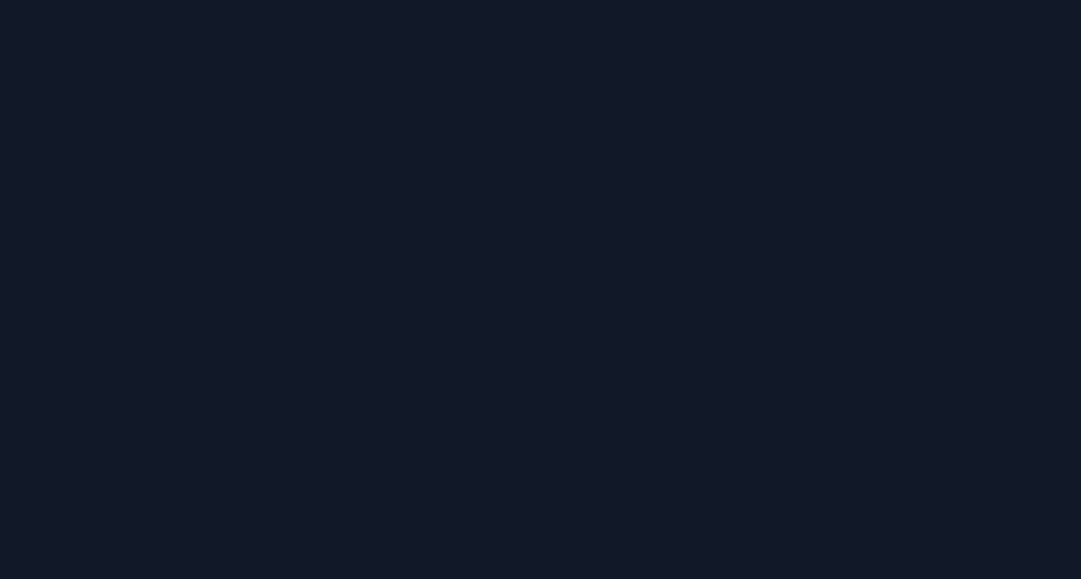
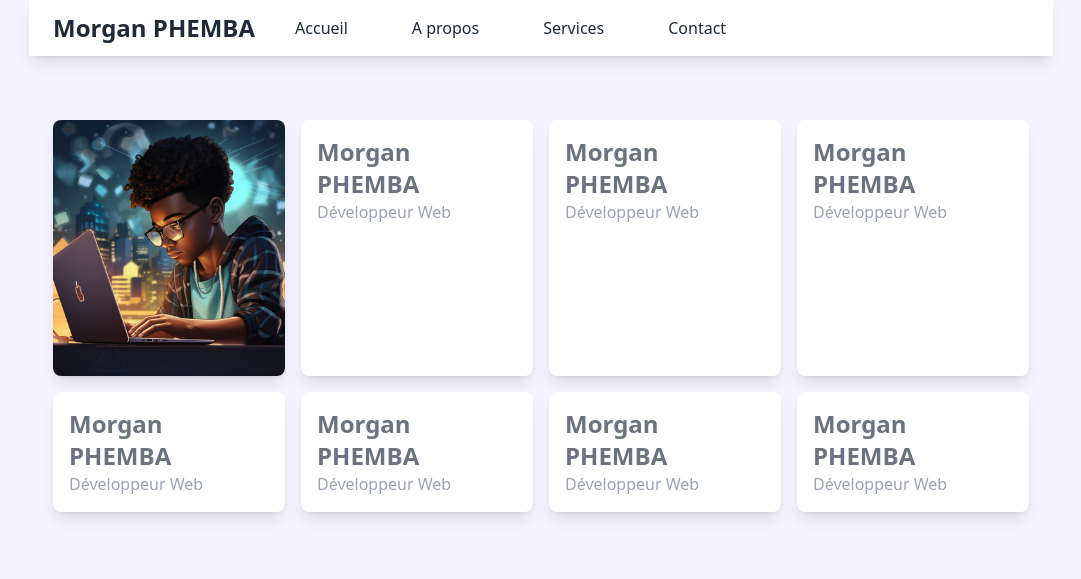
Before and after one commit to Morg9864/new-portfolio, a website: page index.html in a window 1280 px wide. Shown: the whole page, without its empty margins (99-1180 px from the left). Drawn offline with nearby package versions, Linux system fonts and the light colour scheme.

Commit message:
refactor: Update index.html for responsive navbar and layout redesign

```diff
--- a/index.html
+++ b/index.html
@@ -24,11 +24,119 @@
 		/>
 		<link rel="manifest" href="./site.webmanifest" />
 
-		<link rel="stylesheet" href="./css/output.css">
+		<link rel="stylesheet" href="./css/output.css" />
 	</head>
-	<body
-		class="bg-gray-900 text-white flex items-center justify-center h-screen"
-	>
-	<div class="grid grid-cols-1 md:grid-cols-2 lg:grid-cols-3 gap-4"></div>
+	<body class="bg-violet-50 text-gray-500 mx-auto w-4/5 h-screen">
+		<!--Responsive Navbar -->
+		<nav class="bg-white shadow-lg">
+			<div class="container mx-auto px-6 py-3">
+				<div class="flex items center justify-between">
+					<div
+						class="hidden w-full text-gray-600 md:flex md:items-center"
+					>
+						<a
+							href="#"
+							class="font-semibold text-xl text-gray-800 md:text-2xl"
+						>
+							Morgan PHEMBA
+						</a>
+						<div
+							class="flex items center justify-between ml-10 space-x-16"
+						>
+							<a
+								href="#"
+								class="text-gray-800 hover:text-gray-500"
+								>Accueil</a
+							>
+							<a
+								href="#"
+								class="text-gray-800 hover:text-gray-500"
+								>A propos</a
+							>
+							<a
+								href="#"
+								class="text-gray-800 hover:text-gray-500"
+								>Services</a
+							>
+							<a
+								href="#"
+								class="text-gray-800 hover:text-gray-500"
+								>Contact</a
+							>
+						</div>
+					</div>
+					<div class="md:hidden flex items-center">
+						<button class="mobile-menu-button">
+							<svg
+								class="w-6 h-6"
+								stroke="currentColor"
+								fill="none"
+								stroke-width="2"
+								viewBox="0 0 24 24"
+								stroke-linecap="round"
+								stroke-linejoin="round"
+							>
+								<path d="M4 6h16M4 12h16m-7 6h7"></path>
+							</svg>
+						</button>
+					</div>
+				</div>
+			</div>
+			<div class="hidden mobile-menu">
+				<a href="#" class="block py-2 px-4 text-sm hover:bg-gray-200"
+					>Accueil</a
+				>
+				<a href="#" class="block py-2 px-4 text-sm hover:bg-gray-200"
+					>A propos</a
+				>
+				<a href="#" class="block py-2 px-4 text-sm hover:bg-gray-200"
+					>Services</a
+				>
+				<a href="#" class="block py-2 px-4 text-sm hover:bg-gray-200"
+					>Contact</a
+				>
+			</div>
+		</nav>
+		<!--Responsive Navbar -->
+
+		<section id="section-hero" class="container mx-auto px-6 py-16">
+			<div class="grid grid-cols-1 md:grid-cols-2 lg:grid-cols-4 gap-4">
+				<div>
+					<img
+						src="./src/img/mrg_400x400.png"
+						alt="Morgan PHEMBA"
+						class="w-full bg-white rounded-lg shadow-lg h-64 object-cover object-center"
+					/>
+				</div>
+				<div class="bg-white p-4 rounded-lg shadow-lg">
+					<h2 class="text-2xl font-bold">Morgan PHEMBA</h2>
+					<p class="text-gray-400">Développeur Web</p>
+				</div>
+				<div class="bg-white p-4 rounded-lg shadow-lg">
+					<h2 class="text-2xl font-bold">Morgan PHEMBA</h2>
+					<p class="text-gray-400">Développeur Web</p>
+				</div>
+				<div class="bg-white p-4 rounded-lg shadow-lg">
+					<h2 class="text-2xl font-bold">Morgan PHEMBA</h2>
+					<p class="text-gray-400">Développeur Web</p>
+				</div>
+				<div class="bg-white p-4 rounded-lg shadow-lg">
+					<h2 class="text-2xl font-bold">Morgan PHEMBA</h2>
+					<p class="text-gray-400">Développeur Web</p>
+				</div>
+				<div class="bg-white p-4 rounded-lg shadow-lg">
+					<h2 class="text-2xl font-bold">Morgan PHEMBA</h2>
+					<p class="text-gray-400">Développeur Web</p>
+				</div>
+				<div class="bg-white p-4 rounded-lg shadow-lg">
+					<h2 class="text-2xl font-bold">Morgan PHEMBA</h2>
+					<p class="text-gray-400">Développeur Web</p>
+				</div>
+				<div class="bg-white p-4 rounded-lg shadow-lg">
+					<h2 class="text-2xl font-bold">Morgan PHEMBA</h2>
+					<p class="text-gray-400">Développeur Web</p>
+				</div>
+			</div>
+		</section>
 	</body>
 </html>
```
Also changed, not shown: src/img/mrg_1024x1024.png (deleted).
